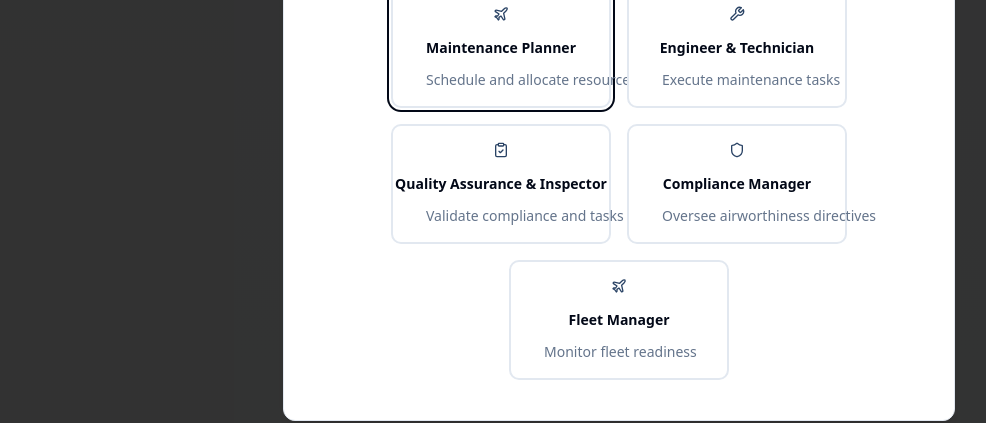
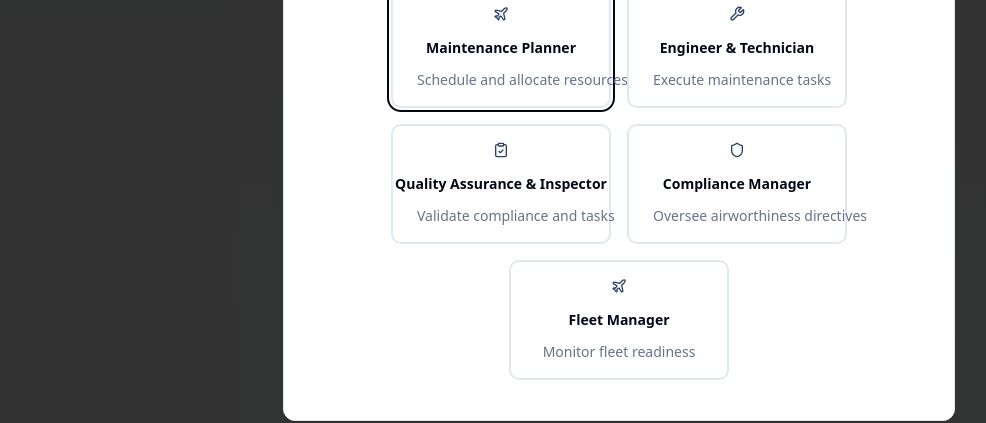
Before and after one commit to zanybarlee/cens-aerowork-51, a React (Vite) app: page /dashboard in a window 1280 px wide. Shown: the part 240-663 px from the top of the page, without its empty margins (21-1007 px from the left). Built offline with nearby package versions, Linux system fonts and the light colour scheme.

Commit message:
Fix: Role selector description overflow
The descriptions of some roles in the RoleSelector component were overflowing their container. This commit addresses this issue.

```diff
--- a/src/components/RoleSelector.tsx
+++ b/src/components/RoleSelector.tsx
@@ -84,7 +84,7 @@ export function RoleSelector({ open, onClose, onRoleSelect }: RoleSelectorProps)
             >
               <div className="text-workspace-primary mb-2">{role.icon}</div>
               <h3 className="font-semibold mb-1">{role.title}</h3>
-              <p className="text-sm text-muted-foreground max-w-[150px]">{role.description}</p>
+              <p className="text-sm text-muted-foreground w-full px-2 break-words">{role.description}</p>
             </Button>
           ))}
         </div>
```
